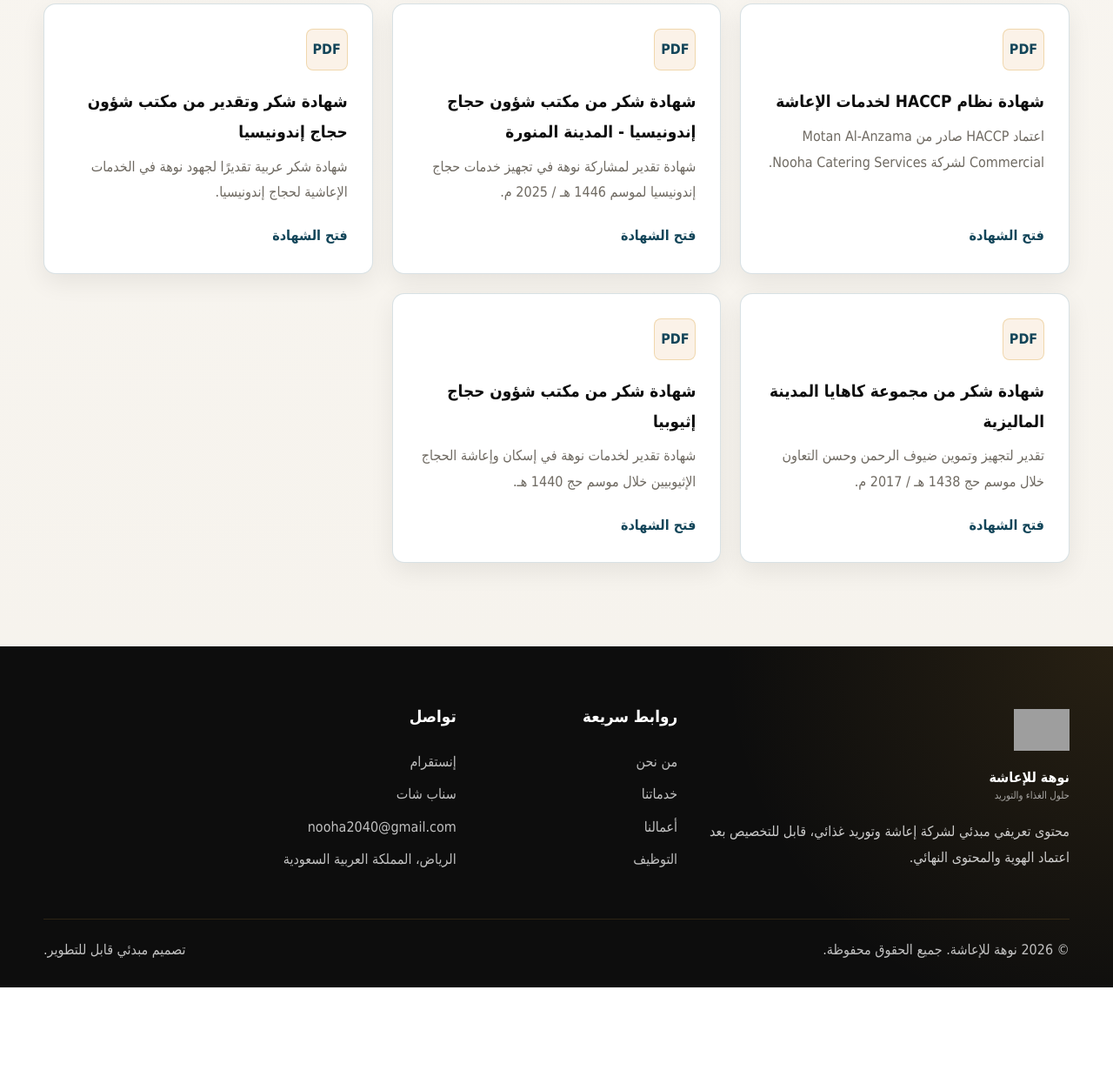
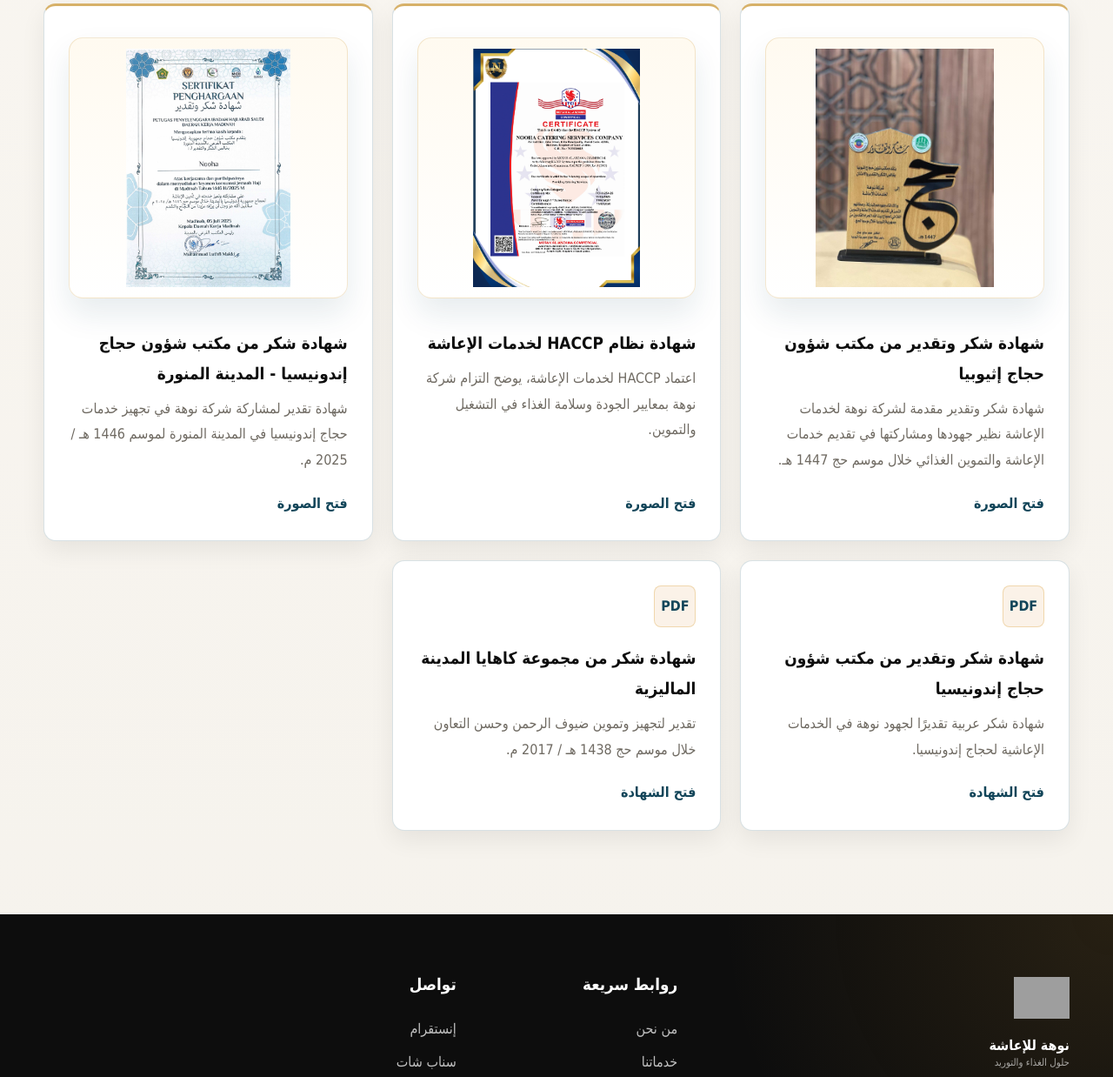
Before and after one commit to hanen1231/nooha, a plain HTML site: page certificates.html in a window 1280 px wide. Shown: the part 892-2130 px from the top of the page at 87% size. Before the commit the page ends 2027 px from the top, so only its background shows below. Drawn offline with Linux system fonts and the light colour scheme; grey boxes are pictures that could not be loaded.

Commit message:
Update certificates page and add certificate images

```diff
--- a/certificates.html
+++ b/certificates.html
@@ -3,29 +3,80 @@
 <head>
   <meta charset="UTF-8">
   <meta name="viewport" content="width=device-width, initial-scale=1.0">
+
   <title>نوهة للإعاشة | الشهادات والوثائق</title>
+
   <link rel="icon" href="public/favicon.ico" sizes="any">
   <link rel="icon" type="image/svg+xml" href="public/favicon.svg">
   <link rel="icon" type="image/png" sizes="96x96" href="public/favicon-96x96.png">
   <link rel="apple-touch-icon" sizes="180x180" href="public/apple-touch-icon.png">
   <link rel="manifest" href="public/site.webmanifest">
   <meta name="theme-color" content="#124559">
+
   <meta property="og:site_name" content="نوهة للإعاشة">
   <meta property="og:type" content="website">
-  <meta property="og:title" content="نوهة للإعاشة | خدمات التموين والإعاشة">
-  <meta property="og:description" content="شركة إعاشة وتوريد غذائي تقدم حلول تشغيل مطابخ وتغذية جماعية باحترافية.">
+  <meta property="og:title" content="نوهة للإعاشة | الشهادات والوثائق">
+  <meta property="og:description" content="شهادات الشكر والتقدير والاعتمادات الرسمية الخاصة بشركة نوهة للإعاشة.">
   <meta property="og:image" content="https://nooha.sa/public/og-logo-square.png">
   <meta property="og:image:secure_url" content="https://nooha.sa/public/og-logo-square.png">
   <meta property="og:image:type" content="image/png">
   <meta property="og:image:width" content="512">
   <meta property="og:image:height" content="512">
   <meta property="og:image:alt" content="شعار شركة نوهة للإعاشة">
+
   <meta name="twitter:card" content="summary">
-  <meta name="twitter:title" content="نوهة للإعاشة | خدمات التموين والإعاشة">
-  <meta name="twitter:description" content="شركة إعاشة وتوريد غذائي تقدم حلول تشغيل مطابخ وتغذية جماعية باحترافية.">
+  <meta name="twitter:title" content="نوهة للإعاشة | الشهادات والوثائق">
+  <meta name="twitter:description" content="شهادات الشكر والتقدير والاعتمادات الرسمية الخاصة بشركة نوهة للإعاشة.">
   <meta name="twitter:image" content="https://nooha.sa/public/og-logo-square.png">
+
   <link rel="stylesheet" href="assets/css/style.css">
+
+  <style>
+    .certificate-image-card .certificate-preview {
+      width: 100%;
+      height: 260px;
+      object-fit: cover;
+      object-position: center;
+      border-radius: 16px;
+      margin: 14px 0 16px;
+      display: block;
+      box-shadow: 0 14px 30px rgba(0, 0, 0, 0.12);
+      background: #f5f5f5;
+    }
+
+    @media (max-width: 640px) {
+      .certificate-image-card .certificate-preview {
+        height: auto;
+      }
+    }
+
+    .certificate-image-card {
+      position: relative;
+      padding-top: 22px;
+      border-top: 3px solid rgba(202, 151, 55, 0.75);
+    }
+
+    .certificate-image-card .doc-type {
+      display: none;
+    }
+
+    .certificate-image-card .certificate-preview {
+      height: 300px;
+      object-fit: contain;
+      object-position: center;
+      padding: 12px;
+      background: linear-gradient(180deg, #fffaf0 0%, #ffffff 100%);
+      border: 1px solid rgba(202, 151, 55, 0.22);
+      box-shadow: 0 18px 35px rgba(18, 69, 89, 0.10);
+    }
+
+    .certificate-image-card h3 {
+      margin-top: 18px;
+    }
+
+  </style>
 </head>
+
 <body>
   <header class="site-header reference-header" data-header>
     <div class="reference-topbar">
@@ -35,22 +86,32 @@
     </div>
 
     <div class="reference-mainbar">
-      <a class="brand reference-brand" href="index.html" aria-label="نوها للإعاشة">
-        <img src="public/logo.png" alt="نوها للإعاشة">
+      <a class="brand reference-brand" href="index.html" aria-label="نوهة للإعاشة">
+        <img src="public/logo.png" alt="نوهة للإعاشة">
         <span>
           <strong>Nooha</strong>
-          <small>catring services</small>
+          <small>Catering services</small>
         </span>
       </a>
 
-      <button class="nav-toggle" type="button" data-nav-toggle aria-label="فتح القائمة"><span></span><span></span><span></span></button>
+      <button class="nav-toggle" type="button" data-nav-toggle aria-label="فتح القائمة">
+        <span></span>
+        <span></span>
+        <span></span>
+      </button>
 
       <nav class="main-nav reference-nav" data-nav aria-label="القائمة الرئيسية">
-        <div class="reference-nav-item"><a href="index.html">الرئيسية</a></div>
+        <div class="reference-nav-item">
+          <a href="index.html">الرئيسية</a>
+        </div>
 
-        <div class="reference-nav-item"><a href="about.html">عن نوها</a></div>
+        <div class="reference-nav-item">
+          <a href="about.html">عن نوهة</a>
+        </div>
 
-        <div class="reference-nav-item"><a href="services.html">الخدمات</a></div>
+        <div class="reference-nav-item">
+          <a href="services.html">الخدمات</a>
+        </div>
 
         <div class="reference-nav-item has-mega">
           <a href="central-kitchen-madinah.html">مطابخنا المركزية</a>
@@ -64,52 +125,134 @@
           </div>
         </div>
 
-        <div class="reference-nav-item"><a href="Gallery.html">المعرض</a></div>
+        <div class="reference-nav-item">
+          <a href="Gallery.html">المعرض</a>
+        </div>
 
-        <div class="reference-nav-item"><a href="certificates.html" class="active">مدونات</a></div>
+        <div class="reference-nav-item">
+          <a href="certificates.html" class="active">الشهادات</a>
+        </div>
 
-        <div class="reference-nav-item"><a href="careers.html">التوظيف</a></div>
-        <div class="reference-nav-item"><a href="contact.html">تواصل معنا</a></div>
+        <div class="reference-nav-item">
+          <a href="careers.html">التوظيف</a>
+        </div>
+
+        <div class="reference-nav-item">
+          <a href="contact.html">تواصل معنا</a>
+        </div>
 
         <div class="reference-nav-item has-simple language-item">
-          <button class="language-switch reference-language" type="button" data-language-switch aria-label="تغيير اللغة">العربية</button>
+          <button class="language-switch reference-language" type="button" data-language-switch aria-label="تغيير اللغة">
+            العربية
+          </button>
           <div class="reference-simple-menu language-menu">
             <button type="button">العربية</button>
             <button type="button">English</button>
           </div>
         </div>
 
-        <div class="reference-nav-item profile-item"><a href="company-profile.html">الملف التعريفي</a></div>
+        <div class="reference-nav-item profile-item">
+          <a href="company-profile.html">الملف التعريفي</a>
+        </div>
       </nav>
     </div>
   </header>
+
   <main>
     <section class="page-hero certificates-hero">
       <div class="container reveal">
         <span class="eyebrow">الشهادات والوثائق</span>
         <h1>الشهادات الرسمية وخطابات الشكر</h1>
-        <p>استعرض شهادات الاعتماد وخطابات التقدير الخاصة بخدمات نوهة بصيغة PDF.</p>
+        <p>
+          استعرض شهادات الاعتماد وخطابات الشكر والتقدير الخاصة بخدمات نوهة للإعاشة بصيغة PDF، مع عرض أحدث شهادات الشكر المصورة.
+        </p>
       </div>
     </section>
+
     <section class="section">
       <div class="container document-grid">
-        <article class="document-card reveal"><span class="doc-type">PDF</span><h3>شهادة نظام HACCP لخدمات الإعاشة</h3><p>اعتماد HACCP صادر من Motan Al-Anzama Commercial لشركة Nooha Catering Services.</p><a href="public/Certificates/شهادات شكر نوهة2 (1).pdf" target="_blank" rel="noopener">فتح الشهادة</a></article>
-        <article class="document-card reveal"><span class="doc-type">PDF</span><h3>شهادة شكر من مكتب شؤون حجاج إندونيسيا - المدينة المنورة</h3><p>شهادة تقدير لمشاركة نوهة في تجهيز خدمات حجاج إندونيسيا لموسم 1446 هـ / 2025 م.</p><a href="public/Certificates/شهادات شكر نوهة2.pdf" target="_blank" rel="noopener">فتح الشهادة</a></article>
-        <article class="document-card reveal"><span class="doc-type">PDF</span><h3>شهادة شكر وتقدير من مكتب شؤون حجاج إندونيسيا</h3><p>شهادة شكر عربية تقديرًا لجهود نوهة في الخدمات الإعاشية لحجاج إندونيسيا.</p><a href="public/Certificates/شهادات نوهة1 (1).pdf" target="_blank" rel="noopener">فتح الشهادة</a></article>
-        <article class="document-card reveal"><span class="doc-type">PDF</span><h3>شهادة شكر من مجموعة كاهايا المدينة الماليزية</h3><p>تقدير لتجهيز وتموين ضيوف الرحمن وحسن التعاون خلال موسم حج 1438 هـ / 2017 م.</p><a href="public/Certificates/شهادات نوهة1 (2).pdf" target="_blank" rel="noopener">فتح الشهادة</a></article>
-        <article class="document-card reveal"><span class="doc-type">PDF</span><h3>شهادة شكر من مكتب شؤون حجاج إثيوبيا</h3><p>شهادة تقدير لخدمات نوهة في إسكان وإعاشة الحجاج الإثيوبيين خلال موسم حج 1440 هـ.</p><a href="public/Certificates/شهادات نوهة1.pdf" target="_blank" rel="noopener">فتح الشهادة</a></article>
+
+        <article class="document-card reveal certificate-image-card">
+          <span class="doc-type">شهادة</span>
+          <img
+            class="certificate-preview"
+            src="public/Certificates/ethiopia-certificate.jpeg"
+            alt="شهادة شكر وتقدير من مكتب شؤون حجاج إثيوبيا"
+          >
+          <h3>شهادة شكر وتقدير من مكتب شؤون حجاج إثيوبيا</h3>
+          <p>
+            شهادة شكر وتقدير مقدمة لشركة نوهة لخدمات الإعاشة نظير جهودها ومشاركتها في تقديم خدمات الإعاشة والتموين الغذائي خلال موسم حج 1447 هـ.
+          </p>
+          <a href="public/Certificates/ethiopia-certificate.jpeg" target="_blank" rel="noopener">فتح الصورة</a>
+        </article>
+
+        <article class="document-card reveal certificate-image-card">
+          <span class="doc-type">شهادة</span>
+          <img
+            class="certificate-preview"
+            src="public/Certificates/haccp-certificate.png"
+            alt="شهادة نظام HACCP لخدمات الإعاشة"
+          >
+          <h3>شهادة نظام HACCP لخدمات الإعاشة</h3>
+          <p>
+            اعتماد HACCP لخدمات الإعاشة، يوضح التزام شركة نوهة بمعايير الجودة وسلامة الغذاء في التشغيل والتموين.
+          </p>
+          <a href="public/Certificates/haccp-certificate.png" target="_blank" rel="noopener">فتح الصورة</a>
+        </article>
+
+        <article class="document-card reveal certificate-image-card">
+          <span class="doc-type">شهادة</span>
+          <img
+            class="certificate-preview"
+            src="public/Certificates/indonesia-certificate.png"
+            alt="شهادة شكر من مكتب شؤون حجاج إندونيسيا - المدينة المنورة"
+          >
+          <h3>شهادة شكر من مكتب شؤون حجاج إندونيسيا - المدينة المنورة</h3>
+          <p>
+            شهادة تقدير لمشاركة شركة نوهة في تجهيز خدمات حجاج إندونيسيا في المدينة المنورة لموسم 1446 هـ / 2025 م.
+          </p>
+          <a href="public/Certificates/indonesia-certificate.png" target="_blank" rel="noopener">فتح الصورة</a>
+        </article>
+
+        <article class="document-card reveal">
+          <span class="doc-type">PDF</span>
+          <h3>شهادة شكر وتقدير من مكتب شؤون حجاج إندونيسيا</h3>
+          <p>
+            شهادة شكر عربية تقديرًا لجهود نوهة في الخدمات الإعاشية لحجاج إندونيسيا.
+          </p>
+          <a href="public/Certificates/شهادات نوهة1 (1).pdf" target="_blank" rel="noopener">فتح الشهادة</a>
+        </article>
+
+        <article class="document-card reveal">
+          <span class="doc-type">PDF</span>
+          <h3>شهادة شكر من مجموعة كاهايا المدينة الماليزية</h3>
+          <p>
+            تقدير لتجهيز وتموين ضيوف الرحمن وحسن التعاون خلال موسم حج 1438 هـ / 2017 م.
+          </p>
+          <a href="public/Certificates/شهادات نوهة1 (2).pdf" target="_blank" rel="noopener">فتح الشهادة</a>
+        </article>
+
       </div>
     </section>
   </main>
+
   <footer class="site-footer">
     <div class="container footer-grid">
       <div>
         <a class="brand footer-brand" href="index.html">
-          <span class="brand-mark"><img src="public/logo.png" alt=""></span>
-          <span><strong>نوهة للإعاشة</strong><small>حلول الغذاء والتوريد</small></span>
+          <span class="brand-mark">
+            <img src="public/logo.png" alt="شعار نوهة للإعاشة">
+          </span>
+          <span>
+            <strong>نوهة للإعاشة</strong>
+            <small>حلول الغذاء والتوريد</small>
+          </span>
         </a>
-        <p>محتوى تعريفي مبدئي لشركة إعاشة وتوريد غذائي، قابل للتخصيص بعد اعتماد الهوية والمحتوى النهائي.</p>
+        <p>
+          محتوى تعريفي لشركة نوهة للإعاشة والتوريد الغذائي، قابل للتطوير والتخصيص بعد اعتماد الهوية والمحتوى النهائي.
+        </p>
       </div>
+
       <div>
         <h3>روابط سريعة</h3>
         <a href="about.html">من نحن</a>
@@ -117,21 +260,22 @@
         <a href="Gallery.html">أعمالنا</a>
         <a href="careers.html">التوظيف</a>
       </div>
+
       <div>
         <h3>تواصل</h3>
-
-
         <a href="https://www.instagram.com/nooha_2040/?hl=ar" target="_blank" rel="noopener">إنستقرام</a>
         <a href="https://snapchat.com/t/LTT4ri5s" target="_blank" rel="noopener">سناب شات</a>
         <a href="mailto:nooha2040@gmail.com">nooha2040@gmail.com</a>
         <span>الرياض، المملكة العربية السعودية</span>
       </div>
     </div>
+
     <div class="container footer-bottom">
       <span>© 2026 نوهة للإعاشة. جميع الحقوق محفوظة.</span>
       <span>تصميم مبدئي قابل للتطوير.</span>
     </div>
   </footer>
+
   <script src="assets/js/main.js"></script>
 </body>
 </html>
```
Also changed, not shown: public/Certificates/ethiopia-certificate.jpeg (added), public/Certificates/haccp-certificate.png (added), public/Certificates/indonesia-certificate.png (added).
